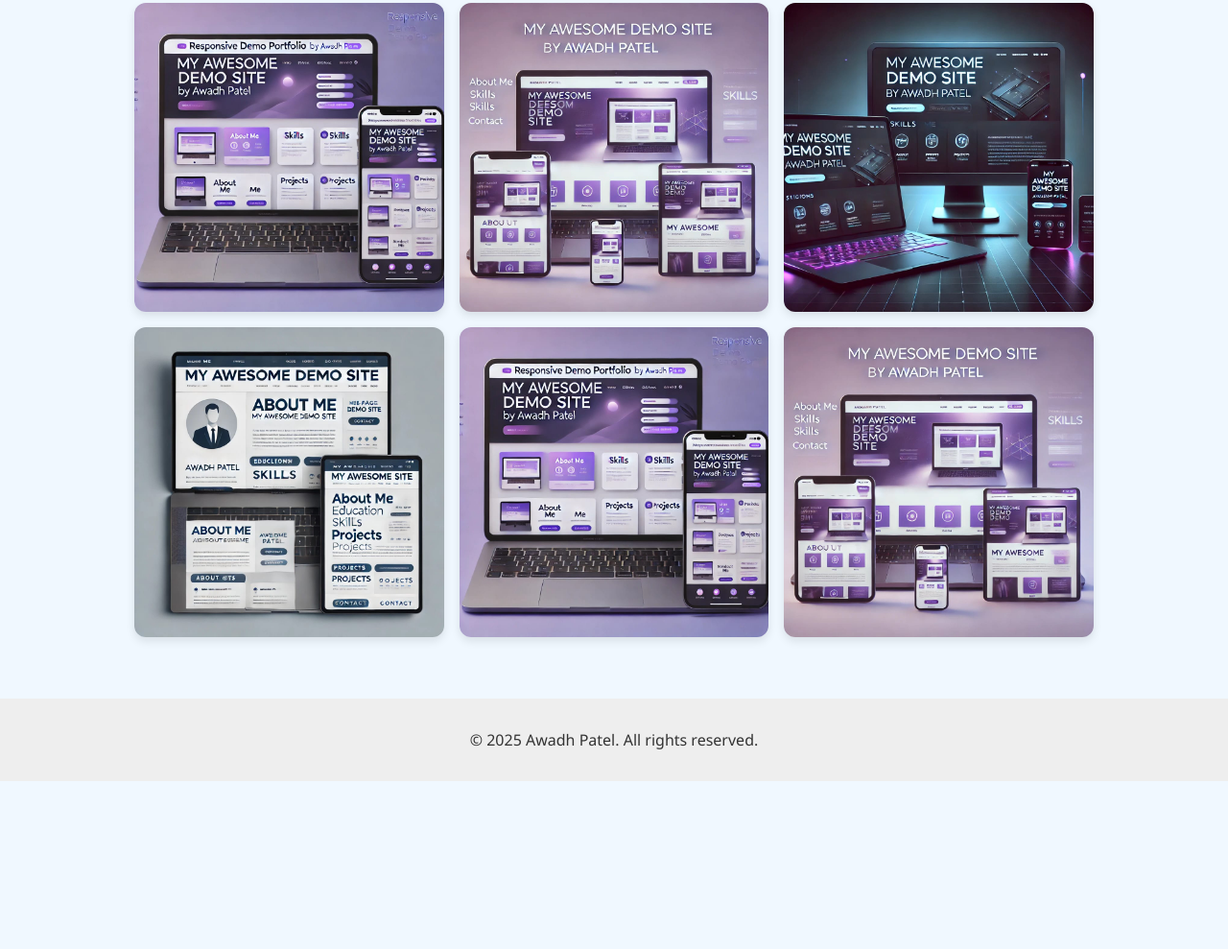
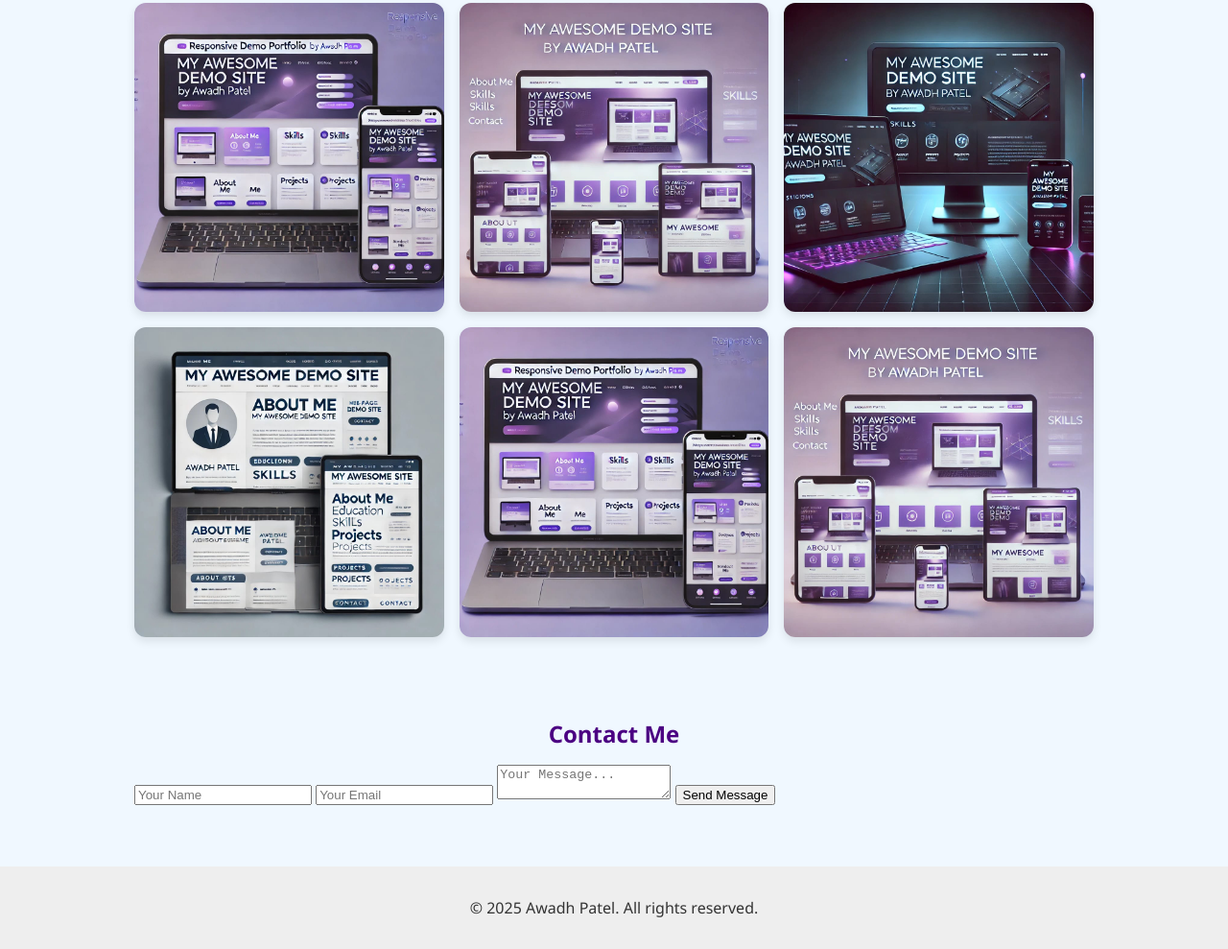
Before and after one commit to AwadhPatel177/my-awesome-demo-site, a plain HTML site: page index.html in a window 1280 px wide. Shown: the part 931-1920 px from the top of the page at 96% size. Before the commit the page ends 1745 px from the top, so only its background shows below. Drawn offline with Linux system fonts and the light colour scheme.

Commit message:
Index.html

```diff
--- a/index.html
+++ b/index.html
@@ -47,6 +47,16 @@
 
       </div>
     </section>
+
+    <section id="contact">
+        <h2>Contact Me</h2>
+        <form name="contact" method="POST" data-netlify="true">
+          <input type="text" name="name" placeholder="Your Name" required>
+          <input type="email" name="email" placeholder="Your Email" required>
+          <textarea name="message" placeholder="Your Message..." required></textarea>
+          <button type="submit">Send Message</button>
+        </form>
+      </section>
   </main>
 
   <footer>
```
